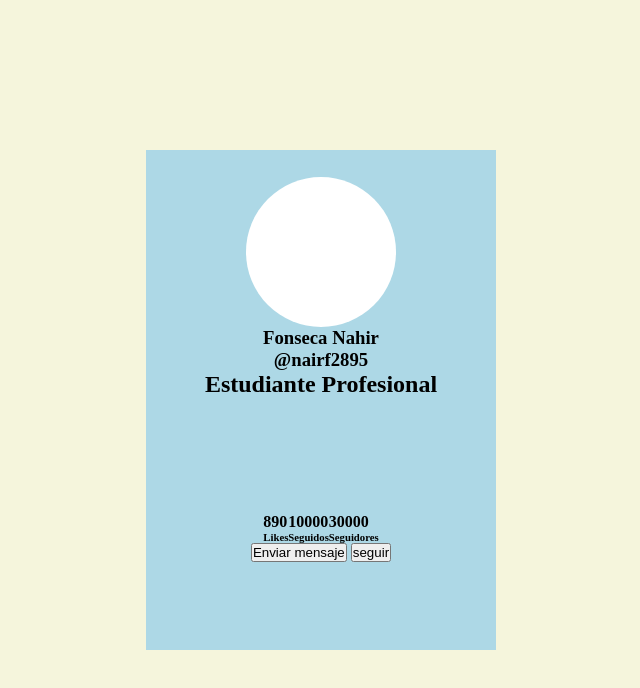
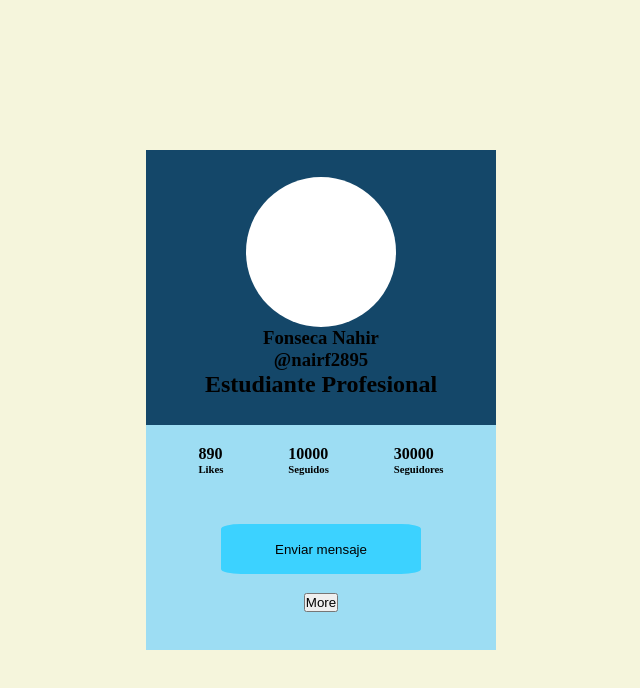
Before and after one commit to nahir2334/practicas, a plain HTML site: page TP1_tarjeta/tarjeta.html in a window 1280 px wide. Shown: the whole page, without its empty margins (319-959 px from the left). Drawn offline with Linux system fonts and the light colour scheme.

Commit message:
Add files via upload

```diff
--- a/TP1_tarjeta/css/estiloTarjeta.css
+++ b/TP1_tarjeta/css/estiloTarjeta.css
@@ -20,7 +20,7 @@ body{
 .cabecera{
     width: 100%;
     height: 55%;
-    background-color: lightblue;
+    background-color: rgb(20, 71, 105);
     display: flex;
     flex-direction:column;
     justify-content:center;
@@ -37,13 +37,34 @@ body{
 .datos{
     width: 100%;
     height: 45%;
-    background-color: lightblue;
+    background-color: rgb(157, 221, 243);
     display: flex;
     flex-direction:column;
-    justify-content:center;
     align-items: center;
+    gap:30px;
+    padding: 20px;
 }
 .contenedorStats{
+    width: 100%;
+    height: 20%;
     display: flex;
+    justify-content: space-around;
+}
+
+.acciones{
+    width: 100%;
+    height: 80%;
+    display: flex;
+    flex-direction: column;
+    justify-content: space-evenly;
+    align-items: center;
 
 }
+
+.btnMensaje{
+    width: 200px;
+    height:50px;
+    background-color: rgb(60, 210, 255);
+    border: none;
+    border-radius: 10%;
+}
--- a/TP1_tarjeta/tarjeta.html
+++ b/TP1_tarjeta/tarjeta.html
@@ -32,7 +32,7 @@
             </div>
         <div class="acciones">
             <button class="btnMensaje">Enviar mensaje</button>
-            <button class="btnSeguir">seguir</button>
+            <button class="btnMore">More</button>
         </div>
     </section>
     </article>
```
